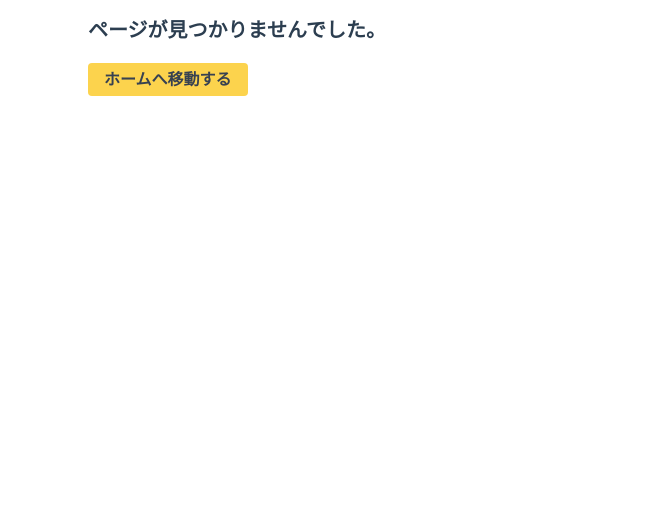
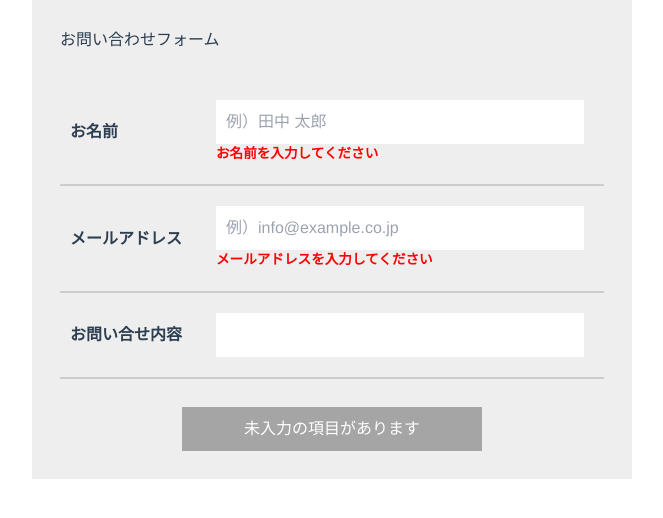
Before and after one commit to ucchan0123/game-loby-front, a Vue app: page /contact in a window 1280 px wide. Shown: the top 518 px of the page, without its empty margins (308-971 px from the left). Built offline with nearby package versions, Linux system fonts and the light colour scheme; no server answers.

Commit message:
first commit

```diff
--- /dev/null
+++ b/src/pages/Contact.vue
@@ -0,0 +1,211 @@
+<template>
+  <div id="app" class="contact">
+    <h2>お問い合わせフォーム</h2>
+    <form class="contact-form" method="post" action="">
+      <table>
+        <tbody>
+          <tr>
+            <th>お名前</th>
+            <td>
+              <input v-model="name" placeholder="例）田中 太郎" />
+              <p class="error">{{ errors.name }}</p>
+            </td>
+          </tr>
+
+          <tr>
+            <th>メールアドレス</th>
+            <td>
+              <input v-model="email" placeholder="例）info@example.co.jp" />
+              <p class="error">{{ errors.email }}</p>
+            </td>
+          </tr>
+          <tr>
+            <th>お問い合せ内容</th>
+            <td>
+              <input v-model="message" />
+            </td>
+          </tr>
+        </tbody>
+      </table>
+      <button v-if="!valid" :disabled="!valid" type="button">
+        未入力の項目があります
+      </button>
+      <button v-else-if="valid" type="button" @click="submit">確認</button>
+    </form>
+    <transition name="fade">
+      <div v-if="result" class="contact-result">{{ result }}</div>
+    </transition>
+  </div>
+</template>
+
+<style scoped>
+div,
+p,
+h2,
+ul,
+li {
+  margin: 0;
+  padding: 0;
+  box-sizing: border-box;
+}
+.contact {
+  width: 100%;
+  max-width: 600px;
+  padding: 28px;
+  margin: 0 auto;
+  background-color: #eeeeee;
+}
+.contact h2 {
+  margin: 0 0 28px 0;
+}
+.contact-form table {
+  width: 100%;
+  margin: 0 0 28px 0;
+  border-collapse: collapse;
+}
+.contact-form table tr {
+  border-bottom: 2px solid #cccccc;
+}
+.contact-form table tbody tr th {
+  width: 25%;
+  padding: 20px 10px;
+  text-align: left;
+}
+.contact-form table tbody tr td {
+  width: 75%;
+  padding: 20px;
+  text-align: left;
+}
+.contact-form table tbody tr td input {
+  width: 100%;
+  padding: 10px;
+  box-sizing: border-box;
+}
+.contact-form .error {
+  margin: 0;
+  color: #ff0000;
+  font-weight: bold;
+  font-size: 0.85rem;
+}
+.contact-form button {
+  display: block;
+  width: 300px;
+  padding: 10px 0;
+  margin: 0 auto;
+  color: #ffffff;
+  border: 0;
+  box-shadow: none;
+  background-color: #384878;
+  cursor: pointer;
+}
+.contact-form button:disabled {
+  background-color: #a5a5a5;
+}
+.contact-result {
+  padding: 5px 0;
+  margin: 28px auto 0 auto;
+  color: #ffffff;
+  box-sizing: border-box;
+  background-color: #00c2bc;
+}
+.fade-enter-active,
+.fade-leave-active {
+  transition: opacity 0.7s;
+}
+.fade-enter,
+.fade-leave-to {
+  opacity: 0;
+}
+</style>
+
+
+<script>
+import axios from "axios";
+export default {
+  data: function () {
+    return {
+      name: "",
+      email: "",
+      message: "",
+      result: "",
+    };
+  },
+  computed: {
+    chackName: function () {
+      if (!this.name) {
+        return "お名前を入力してください";
+      }
+      return "";
+    },
+    chackEmail: function () {
+      if (!this.email) {
+        return "メールアドレスを入力してください";
+      } else if (!this.validEmail(this.email)) {
+        return "メールアドレスを正しく入力してください";
+      }
+      return "";
+    },
+    checkMessage: function () {
+      if (!this.message) {
+        return "お問い合わせ内容を入力してください";
+      }
+      return "";
+    },
+    errors: function () {
+      const errors = {
+        name: this.chackName,
+        email: this.chackEmail,
+        message: this.checkMessage,
+      };
+      for (var key in errors) {
+        if (
+          errors[key] === "" ||
+          errors[key] === null ||
+          errors[key] === undefined
+        ) {
+          delete errors[key];
+        }
+      }
+      return errors;
+    },
+    valid: function () {
+      return !Object.keys(this.errors).length;
+    },
+  },
+  methods: {
+    submit: async function () {
+      const result = await this.send();
+      this.result = result;
+      if (result === "送信完了") {
+        this.clear();
+      }
+    },
+    send: async function () {
+      const url = "http://localhost/api/contact/send.php";
+      const params = {
+        name: this.name,
+        email: this.email,
+        message: this.message,
+      };
+      return await axios
+        .post(url, params)
+        .then(function (res) {
+          return res.data;
+        })
+        .catch(function (error) {
+          console.log(error);
+        });
+    },
+    validEmail: function (email) {
+      const re =
+        /^[a-zA-Z0-9_+-]+(.[a-zA-Z0-9_+-]+)*@([a-zA-Z0-9][a-zA-Z0-9-]*[a-zA-Z0-9]*\.)+[a-zA-Z]{2,}$/;
+      return re.test(email);
+    },
+    clear: function () {
+      this.name = "";
+      this.email = "";
+      this.message = "";
+    },
+  },
+};
+</script>
--- /dev/null
+++ b/src/pages/index.vue
@@ -0,0 +1,51 @@
+<template>
+  <layout-auth>
+    <div class="mb-6">
+      <div class="card-outlined p-4">
+        <router-link
+          to="/terms"
+          class="font-bold text-blue-600 hover:underline"
+        >
+          <h1>利用規約</h1>
+        </router-link>
+      </div>
+    </div>
+    <div class="mb-6">
+      <div class="card-outlined p-4">
+        <div
+          class="font-bold text-blue-600 hover:underline cursor-pointer"
+          @click="onLogout"
+        >
+          <h1>ログアウト</h1>
+        </div>
+      </div>
+    </div>
+  </layout-auth>
+</template>
+
+<script lang="ts">
+import { defineComponent } from 'vue'
+import { useRouter } from 'vue-router'
+
+import LayoutAuth from '@/layouts/Auth.vue'
+import { axios } from '@/plugins/axios'
+
+({
+  components: { LayoutAuth },
+  setup() {
+    const router = useRouter()
+
+    const onLogout = () => {
+      axios
+        .get('/logout')
+        .then(() => {
+          router.push('/login')
+        })
+    }
+
+    return {
+      onLogout
+    }
+  },
+})
+</script>
--- a/src/router/index.ts
+++ b/src/router/index.ts
@@ -2,6 +2,7 @@ import { createRouter, createWebHistory, RouteRecordRaw } from 'vue-router'
 
 import Login from '@/pages/Login.vue'
 import Home from '@/pages/Home.vue'
+import Contact from '@/pages/Contact.vue'
 import Account from '@/pages/Account.vue'
 import NotFound from '@/pages/NotFound.vue'
 
@@ -16,9 +17,14 @@ const routes: Array<RouteRecordRaw> = [
     component: Home
   },
   {
+    path: '/contact',
+    component: Contact
+  },
+  {
     path: '/account',
     component: Account
   },
+
   {
     path: '/:pathMatch(.*)*',
     component: NotFound
```
